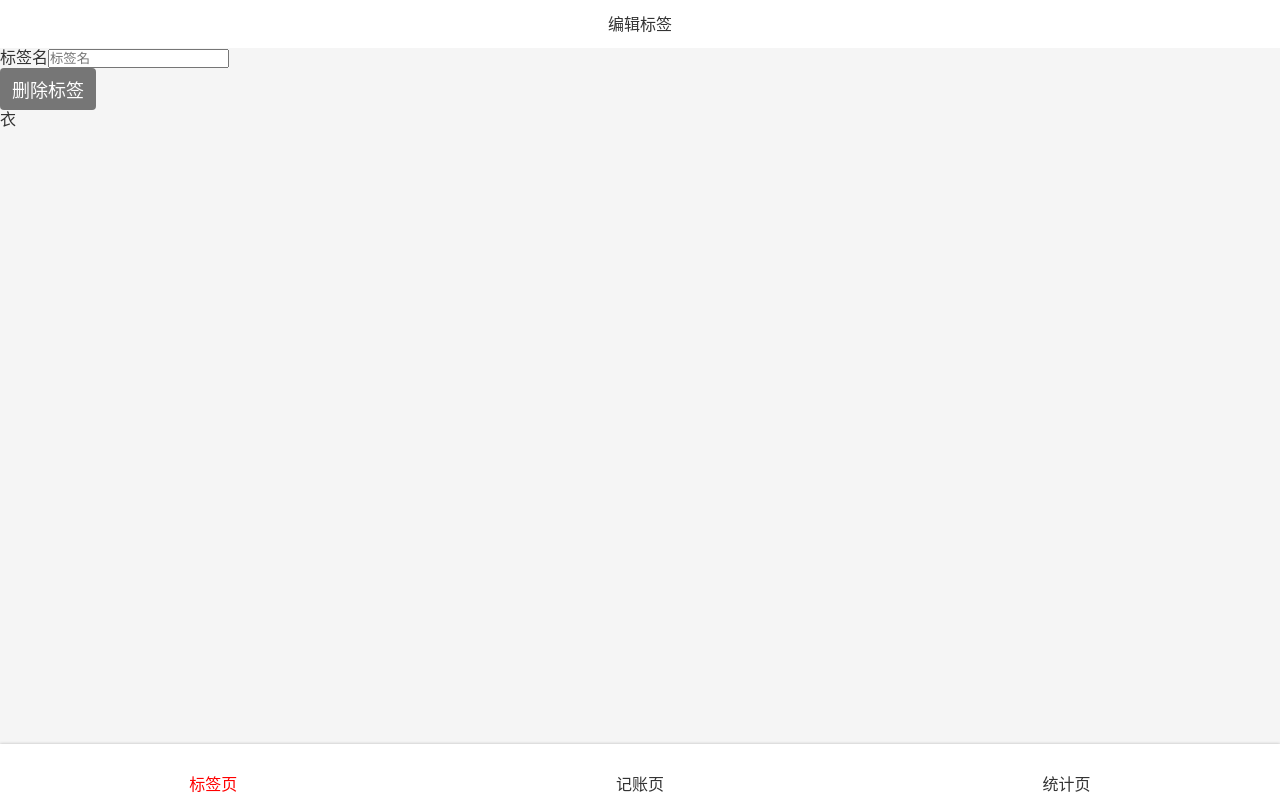
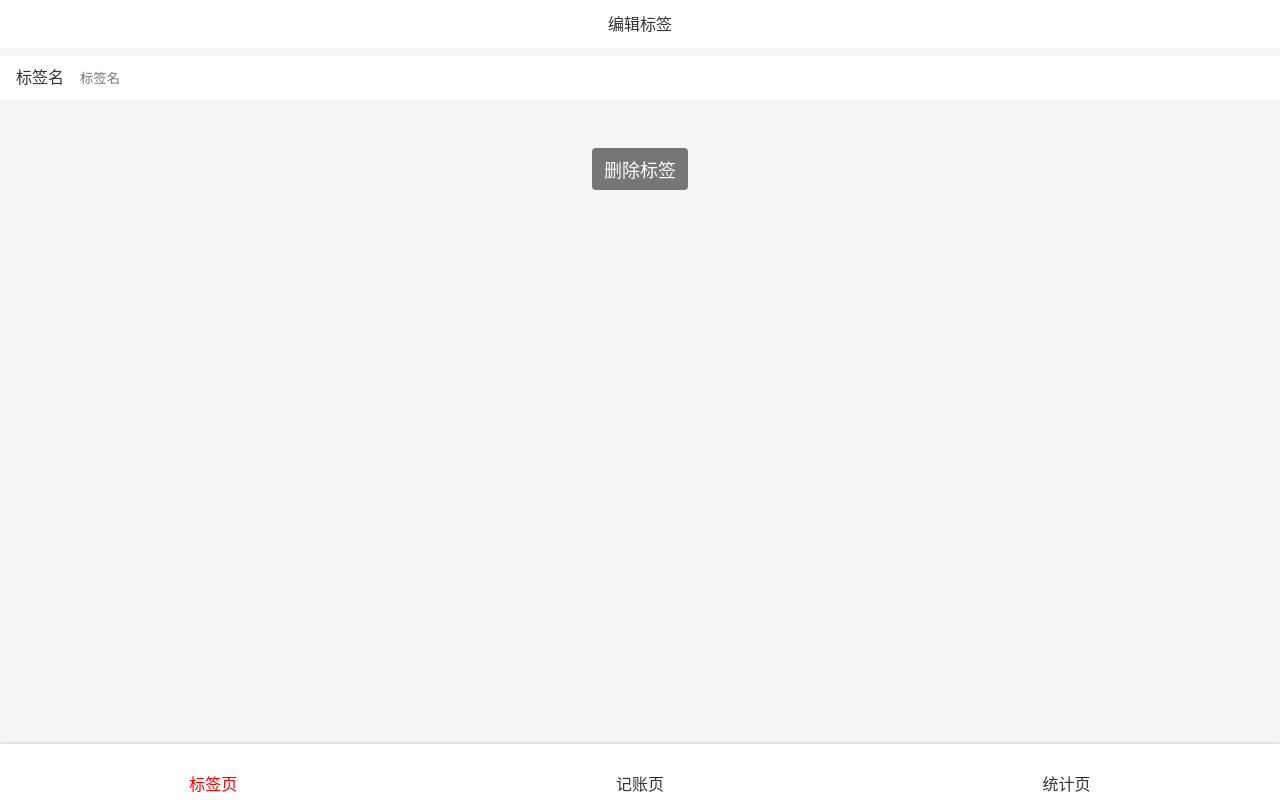
Before and after one commit to gjf610/JingWei-morney, a React (Vite) app: page /#/tags/1 in a window 1280 px wide. Built offline with nearby package versions, Linux system fonts and the light colour scheme.

Commit message:
feat: page Tag UI

```diff
--- /dev/null
+++ b/src/components/Center.tsx
@@ -0,0 +1,9 @@
+import styled from "styled-components"
+
+const Center = styled.div`
+  display: flex;
+  justify-content: center;
+  align-items: center;
+  flex-direction: column;
+`
+export { Center }
--- a/src/components/Input.tsx
+++ b/src/components/Input.tsx
@@ -11,7 +11,7 @@
   >input{
     display: block;
     width: 100%;
-    height: 72px;
+    height: 44px;
     background: none; border: none;
   }
 `
--- /dev/null
+++ b/src/components/Space.tsx
@@ -0,0 +1,5 @@
+import styled from "styled-components"
+const Space = styled.div`
+  height: 16px;
+`
+export { Space }
--- a/src/views/Money/NoteSection.tsx
+++ b/src/views/Money/NoteSection.tsx
@@ -1,9 +1,9 @@
-import React, { ChangeEventHandler, useRef } from 'react'
+import React, { ChangeEventHandler } from 'react'
 import styled from "styled-components";
 import { Input } from "../../components/Input";
 const Wrapper = styled.section`
   background: #f5f5f5;
-  padding: 0 16px;
+  padding: 14px 16px;
   font-size: 14px;
 `
 type Props = {
@@ -17,7 +17,8 @@
   }
   return (
     <Wrapper>
-      <Input label="备注" type="text" placeholder="这里添加备注" value={note} onChange={onChange} />
+      <Input label="备注" type="text" placeholder="这里添加备注"
+        value={note} onChange={onChange} />
     </Wrapper>
   )
 }
--- a/src/views/Tag.tsx
+++ b/src/views/Tag.tsx
@@ -1,10 +1,13 @@
-import Layout from "../components/Layout";
 import React from "react";
 import { useParams } from "react-router-dom";
 import { useTags } from "../useTags";
+import styled from "styled-components";
+import Layout from "../components/Layout";
 import SvgIcon from "../components/SvgIcon";
 import { Button } from "../components/Button";
-import styled from "styled-components";
+import { Input } from "../components/Input";
+import { Center } from "../components/Center";
+import { Space } from "../components/Space";
 type Params = {
   id: string
 }
@@ -21,6 +24,11 @@
     height: 18px;
   }
 `
+const InputWrapper = styled.div`
+  background: #fff;
+  margin-top: 8px;
+  padding: 0 16px;
+`
 const Tag: React.FC = (props) => {
   const { findTag } = useTags()
   const { id } = useParams<Params>()
@@ -33,17 +41,17 @@
         <span>编辑标签</span>
         <SvgIcon />
       </Topbar>
+      <InputWrapper>
+        <Input label="标签名" type="text" placeholder="标签名" />
+      </InputWrapper>
       <div>
-        <label >
-          <span>标签名</span>
-          <input type="text" placeholder="标签名" />
-        </label>
+        <Center>
+          <Space />
+          <Space />
+          <Space />
+          <Button>删除标签</Button>
+        </Center>
       </div>
-      <div>
-        <Button>删除标签</Button>
-
-      </div>
-      <div>{tag.name}</div>
     </Layout>
   )
 }
--- a/src/views/Tags.tsx
+++ b/src/views/Tags.tsx
@@ -4,6 +4,8 @@
 import { Button } from "../components/Button";
 import styled from "styled-components";
 import SvgIcon from "../components/SvgIcon";
+import { Center } from "../components/Center";
+import { Space } from "../components/Space";
 import { Link } from "react-router-dom";
 
 const TagList = styled.ol`
@@ -27,15 +29,7 @@
 
   }
 `
-const Center = styled.div`
-  display: flex;
-  justify-content: center;
-  align-items: center;
-  flex-direction: column;
-`
-const Space = styled.div`
-  height: 16px;
-`
+
 function Tags() {
   const { tags } = useTags()
   return (
```
